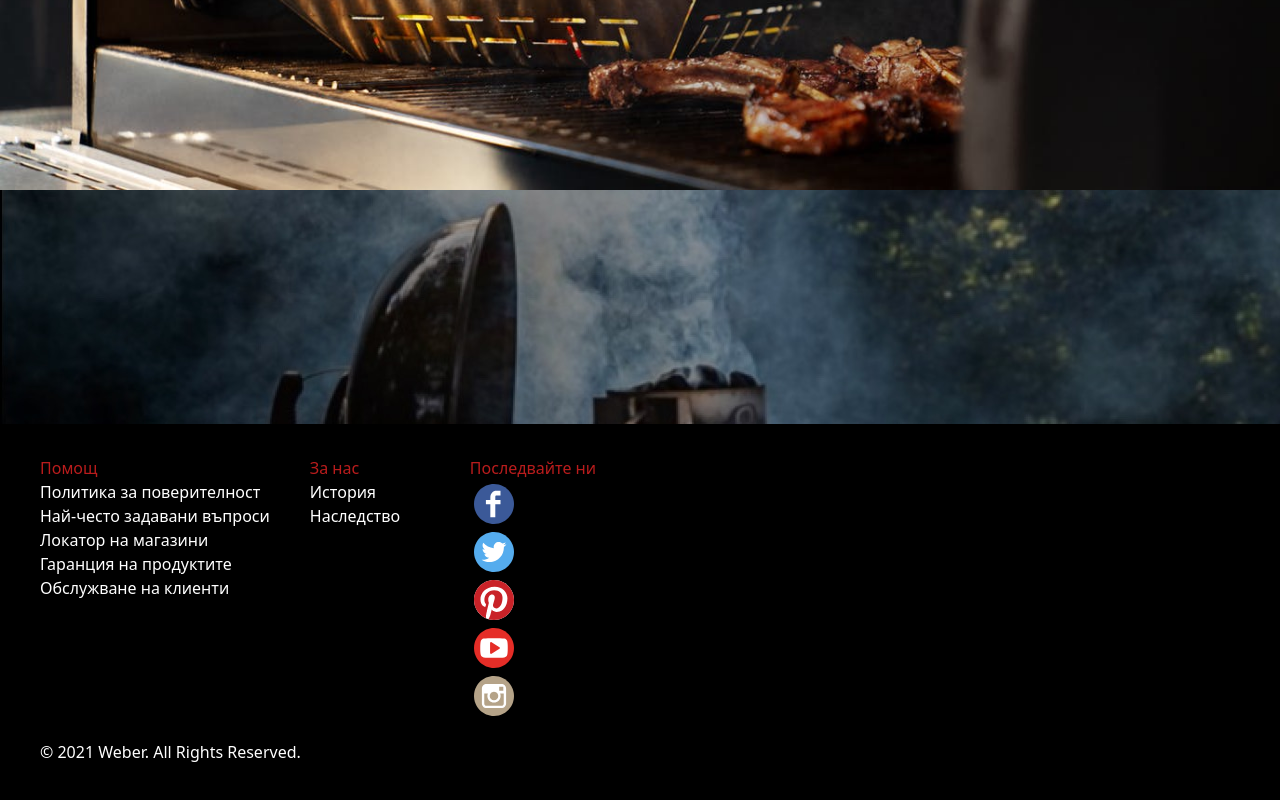
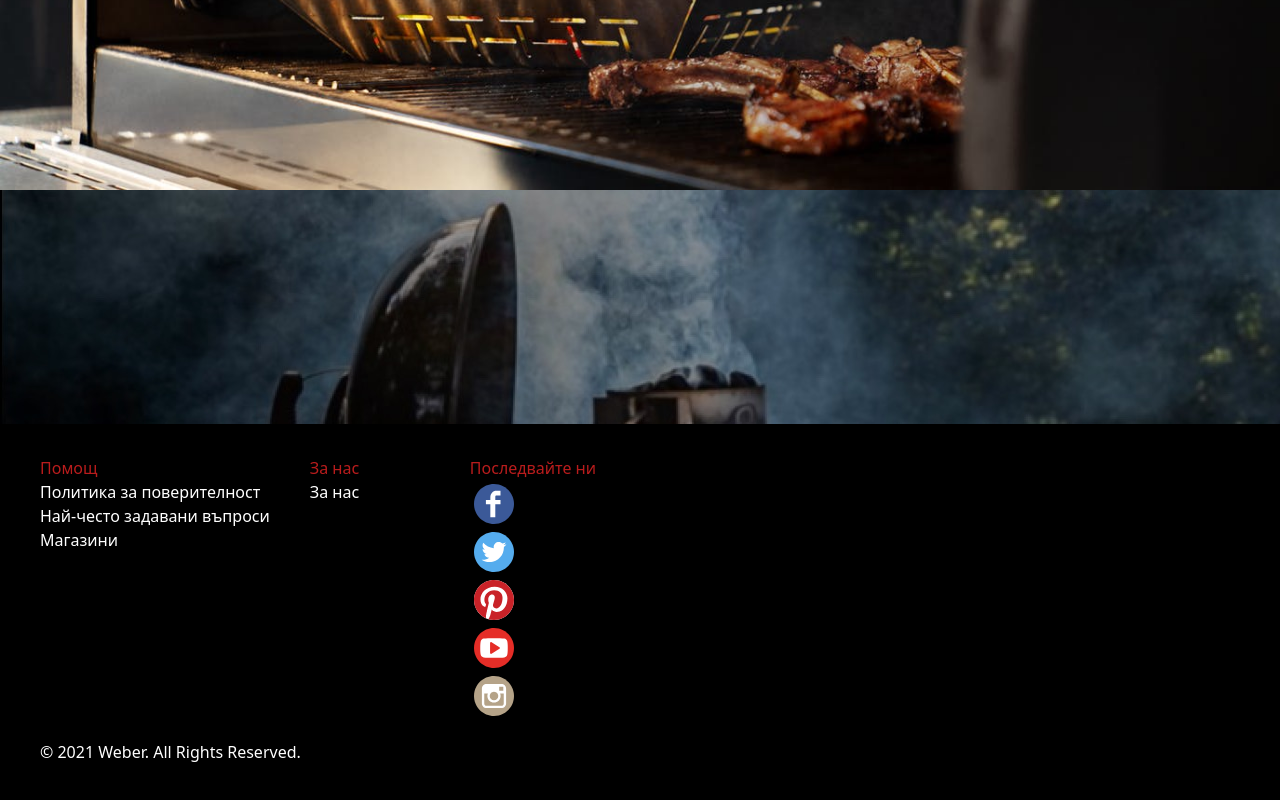
Before and after one commit to tinchoRSM/weber, a React (Create React App) app: page / in a window 1280 px wide. Shown: the part 2692-3492 px from the top of the page. Built offline with nearby package versions, Linux system fonts and the light colour scheme.

Commit message:
Changes to footer and header

```diff
--- a/src/componets/Footer.jsx
+++ b/src/componets/Footer.jsx
@@ -4,8 +4,7 @@ import {ReactComponent as Twitter} from '../img/svg/social/FIcon_Global_Twitter.
 import {ReactComponent as Instagram} from '../img/svg/social/FIcon_Global_Instagram.svg'
 import {ReactComponent as Pinterest} from '../img/svg/social//FIcon_Global_Pinterest.svg'
 import {ReactComponent as YouTube} from '../img/svg/social/FIcon_Global_YouTube.svg'
-import {ReactComponent as LinkedIn} from '../img/svg/social/FIcon_Global_LinkedIn.svg'
-
+import {Link,} from 'react-router-dom'
 
 export default function Footer() {
     return (
@@ -13,16 +12,25 @@ export default function Footer() {
             <div className="container px-10 flex flex-row">
                 <ul className="">
                     <p className="text-red-700">Помощ</p>
-                    <li>Политика за поверителност</li>
-                    <li>Най-често задавани въпроси</li>
-                    <li>Локатор на магазини</li>
-                    <li>Гаранция на продуктите</li>
-                    <li>Обслужване на клиенти</li>
+                    <li>
+                        <Link to="https://www.weber.com/US/en/privacypolicy.html">Политика за поверителност</Link>
+                    </li>
+                    <li>
+                        <Link to="/clients">Най-често задавани въпроси</Link>
+                    </li>
+                    <li>
+                        <Link to="/location">Магазини</Link>
+                    </li>
+                    <li></li>
+                    <li></li>
+
                 </ul>
                 <ul className="px-10 w-[200px]">
                     <p className="text-red-700">За нас</p>
-                    <li>История</li>
-                    <li>Наследство</li>
+                    <li>
+                        <Link to="/forus">За нас</Link>
+                    </li>
+
                 </ul>
                 <ul className="" >
                     <p className="text-red-700" >Последвайте ни</p>
--- a/src/componets/Header.jsx
+++ b/src/componets/Header.jsx
@@ -1,5 +1,5 @@
 import React from 'react';
-import {Link, useLinkClickHandler} from 'react-router-dom';
+import { Link }from 'react-router-dom';
 
 import {ReactComponent as LogoIcon} from '../img/svg/weber-logo.svg'
 import {ReactComponent as HomeIcon} from '../img/svg/home-svgrepo-com.svg'
```
